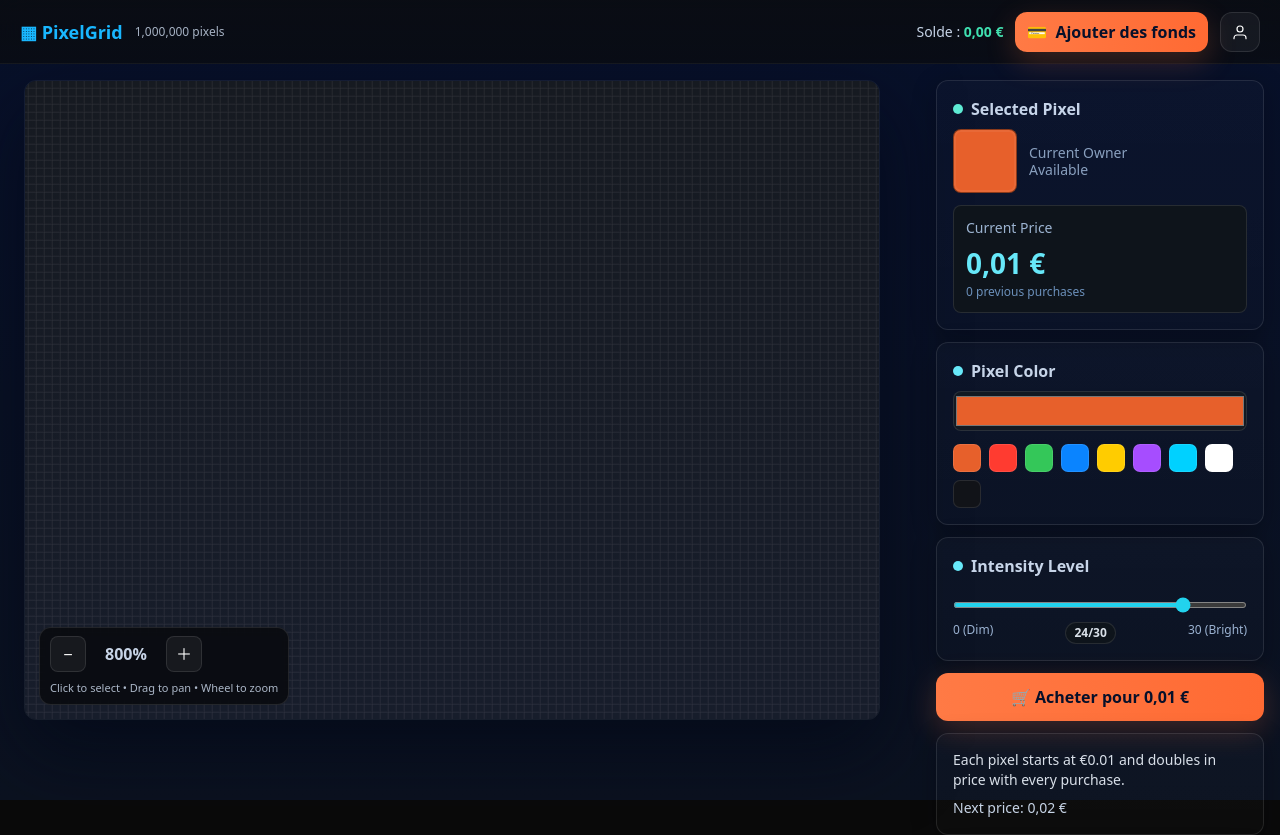
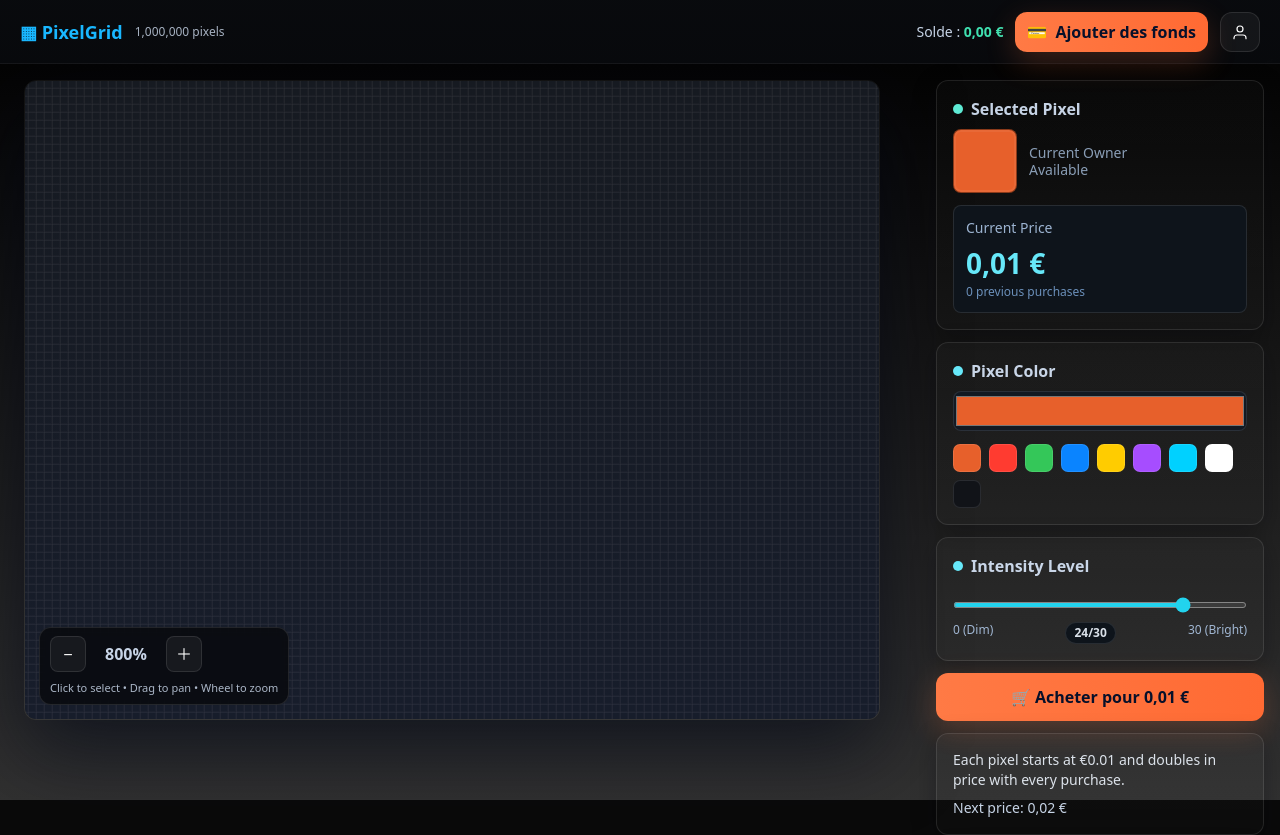
Before and after one commit to KING6CODE/Pixel, a Next.js app: page /game in a window 1280 px wide. Shown: the top 835 px of the page. Built offline with nearby package versions, Linux system fonts and the light colour scheme; no server answers; the database is empty.

Commit message:
Update game.js

```diff
--- a/pages/game.js
+++ b/pages/game.js
@@ -424,7 +424,7 @@ export default function Game() {
   );
 
   return (
-    <div className="min-h-screen bg-gradient-to-b from-[#07102a] to-[#0b1220] text-[#e6eef8] font-sans">
+    <div className="min-h-screen bg-gradient-to-b from-[#000000] to-[#313131] text-[#FCFDFE] font-sans">
       {/* Header */}
       <header className="fixed top-0 left-0 right-0 h-16 flex items-center px-5 z-50 backdrop-blur-md border-b border-white/5 bg-gradient-to-b from-[#0a0c10]/85 to-[#0a0c10]/75">
         <div className="flex items-center gap-3">
```
